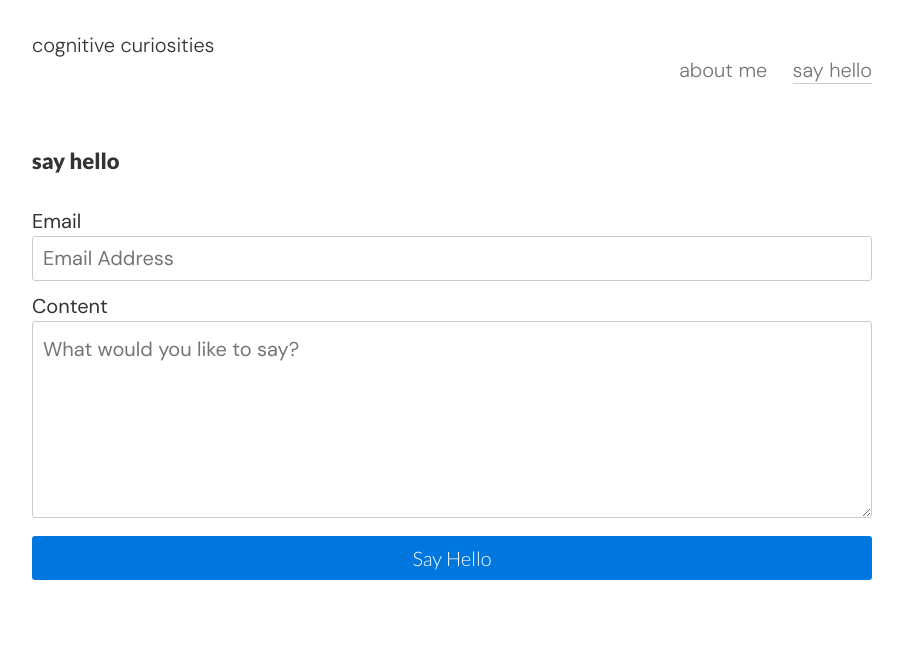
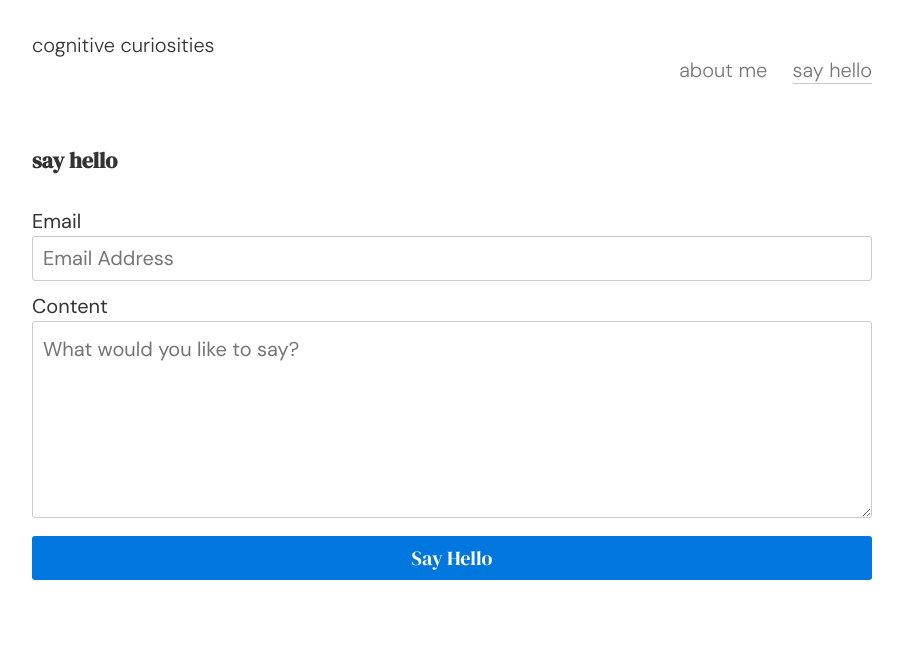
Before and after one commit to itstrieu/itstrieu.github.io, a Jekyll site: the page built from contact.html, in a window 1280 px wide. Shown: the top 659 px of the page, without its empty margins (188-1091 px from the left). Built offline with Jekyll 4.4.1, drawn with Linux system fonts in a browser that asks for light colours.

Commit message:
corrected header font

```diff
--- a/_sass/_variables.scss
+++ b/_sass/_variables.scss
@@ -3,7 +3,7 @@ $base-font-size: 11px !default;
 $bold-font-weight: bold !default;
 $font-family: 'DM Sans', 'Nunito', sans-serif !default;
 $line-height: 1.5 !default;
-$heading-font-family: 'DM Sans Display', 'Lato', 'Helvetica Neue', Helvetica, sans-serif !default;
+$heading-font-family: 'DM Serif Display', 'Lato', 'Helvetica Neue', Helvetica, sans-serif !default;
 $heading-font-weight: 900 !default;
 $heading-line-height: 1.25 !default;
 $monospace-font-family: 'Source Code Pro', Consolas, monospace !default;
```
